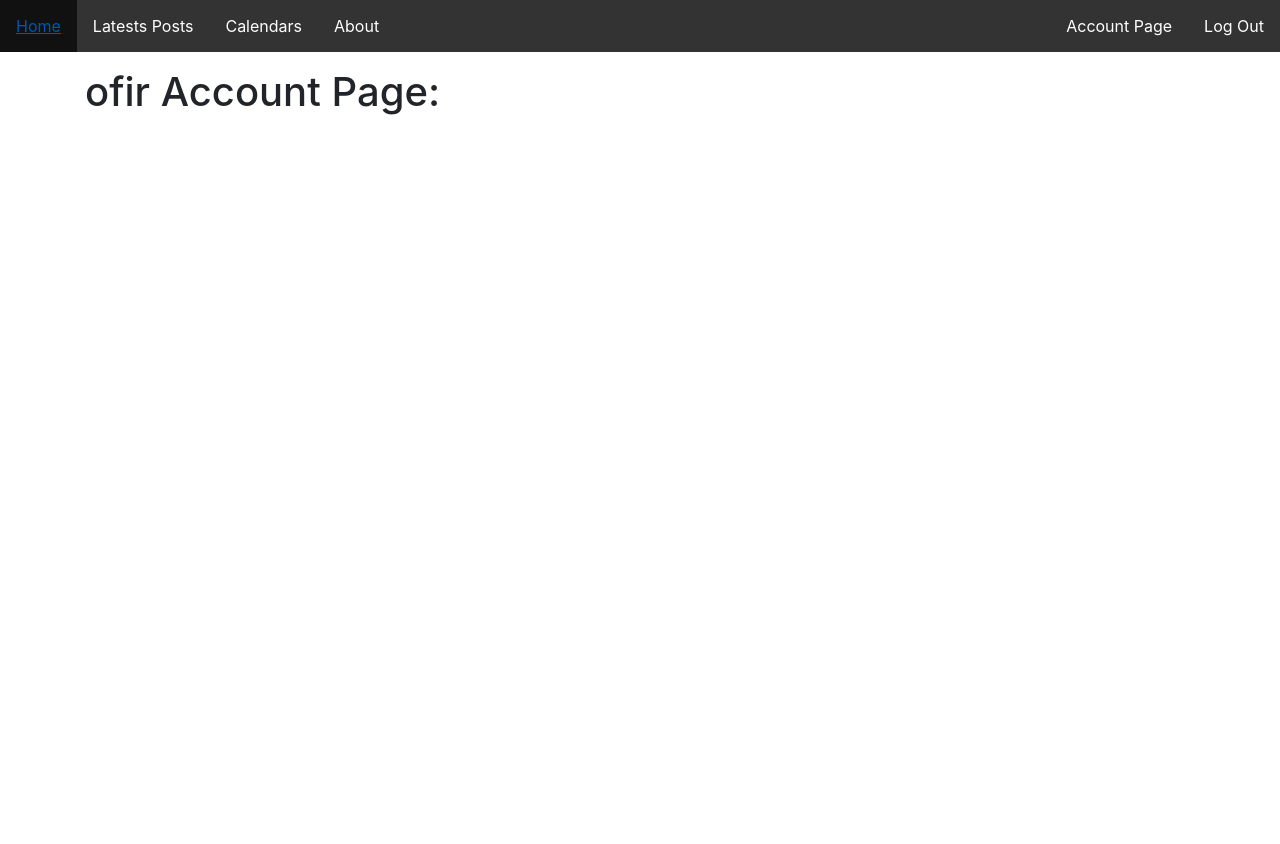
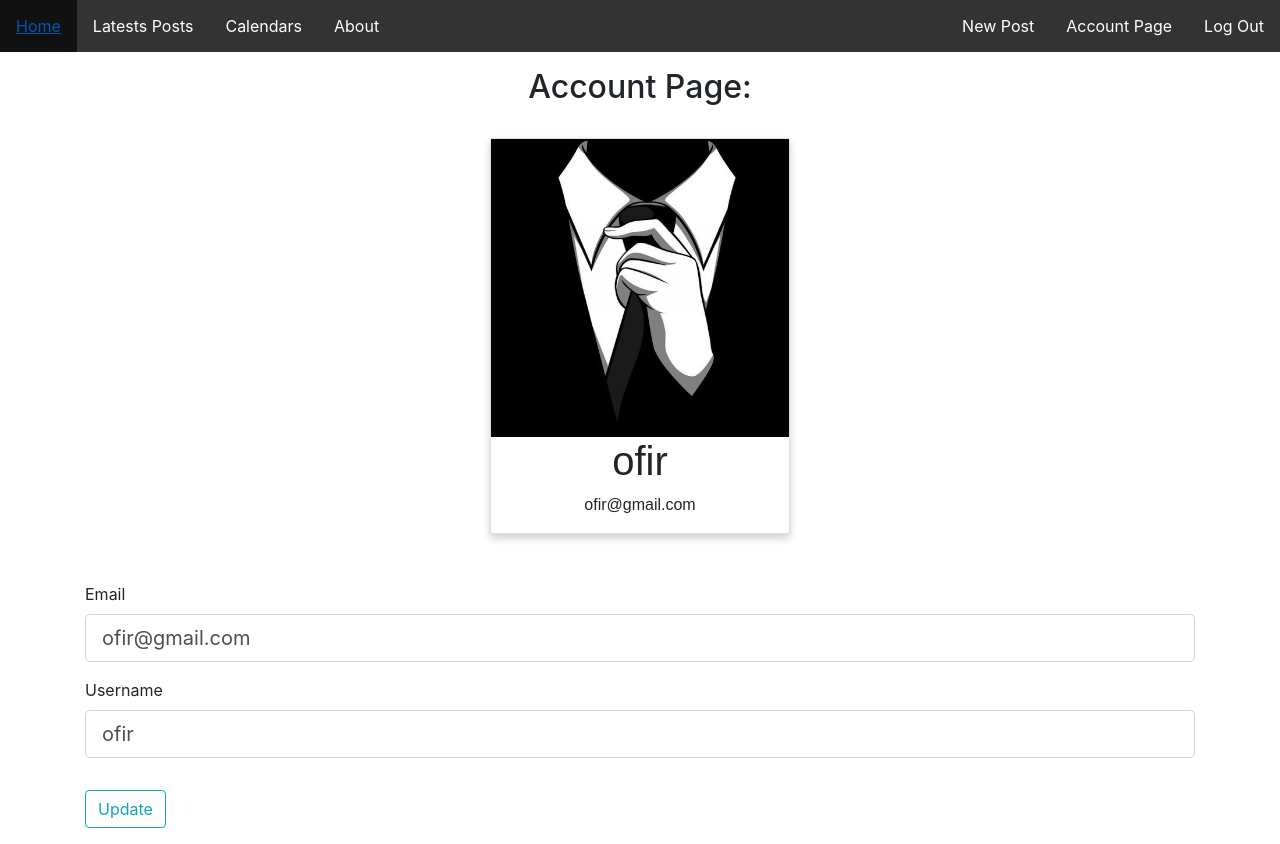
Before and after one commit to ofirhodara/flask_blog_py, a Flask app: page /account in a window 1280 px wide. Before the commit the page ends 115 px from the top, so only its background shows below. Run offline with Flask 2, Linux system fonts and the light colour scheme; a user stored in the database is signed in; some libraries are stand-ins or nearby versions.

Commit message:
end project for now after create and update posts

```diff
--- a/flaskblog/forms.py
+++ b/flaskblog/forms.py
@@ -1,7 +1,9 @@
 from flask_wtf import FlaskForm
-from wtforms import StringField, PasswordField, SubmitField, BooleanField
+from wtforms import StringField, PasswordField, SubmitField, BooleanField, TextAreaField
 from wtforms.validators import DataRequired, Length, Email, EqualTo, ValidationError
 from flaskblog.models import User
+from flask_login import current_user
+
 
 class RegistrationForm(FlaskForm):
     username = StringField('Username',
@@ -39,3 +41,33 @@ class LoginForm(FlaskForm):
     remember = BooleanField('Remember Me')
 
     submit = SubmitField('Log In')
+
+
+class UpdateAccountForm(FlaskForm):
+    username = StringField('Username',
+     validators=[DataRequired(), Length(min=2, max=20)])
+
+    email = StringField('Email',
+        validators=[DataRequired(), Email()])
+
+
+    submit = SubmitField('Update')
+
+    def validate_username(self, username):
+        user = User.query.filter_by(username=username.data).first()
+        if current_user.username != username.data:
+            if user:
+                raise ValidationError(f'User {username.data} user name is already exists')
+
+    def validate_email(self, email):
+        user = User.query.filter_by(email=email.data).first()
+        if current_user.email != email.data:
+            if user:
+                raise ValidationError(f'User {email.data} email is already exists')
+
+
+
+class PostForm(FlaskForm):
+    title = StringField('Title', validators=[DataRequired()])
+    content = TextAreaField('Content', validators=[DataRequired()])
+    submit = SubmitField('Post')
--- a/flaskblog/models.py
+++ b/flaskblog/models.py
@@ -3,11 +3,6 @@ from sqlalchemy.orm import backref
 from flaskblog import db, login_manager
 from flask_login import UserMixin
 from datetime import datetime
-
-
-
-
-
 
 class User(db.Model, UserMixin):
     id = db.Column(db.Integer, primary_key=True)
@@ -22,7 +17,6 @@ class User(db.Model, UserMixin):
 
 
 
-
 class Post(db.Model):
     id = db.Column(db.Integer, primary_key=True)
     title = db.Column(db.String(100), nullable=False)
--- a/flaskblog/routes.py
+++ b/flaskblog/routes.py
@@ -1,29 +1,16 @@
+from os import abort
 from flask import render_template, url_for, flash, redirect, request
 from wtforms.validators import Email
 from flaskblog import app, db, bcrypt
-from flaskblog.forms import RegistrationForm, LoginForm
+from flaskblog.forms import PostForm, RegistrationForm, LoginForm, UpdateAccountForm
 from flaskblog.models import User, Post
 from flask_login import login_manager, login_user, current_user, logout_user, login_required
-
-posts = [
-    {
-        'author': 'Corey Schafer',
-        'title': 'Blog Post 1',
-        'content': 'First post content',
-        'date_posted': 'April 20, 2018'
-    },
-    {
-        'author': 'Jane Doe',
-        'title': 'Blog Post 2',
-        'content': 'Second post content',
-        'date_posted': 'April 21, 2018'
-    }
-]
 
 
 @app.route("/")
 @app.route("/home")
 def home():
+    posts = Post.query.all()
     return render_template('home.html', posts=posts, title='Home')
 
 
@@ -78,8 +65,86 @@ def logout():
     return redirect(url_for('home'))
 
 
-@app.route("/account")
+@app.route("/account", methods=['GET', 'POST'])
 # in order to enter it log in required
 @login_required
 def account():
-     return render_template('account.html', title='Account')
+    image_file = url_for('static', filename=f'profile_pics/{current_user.image_file}')
+    form = UpdateAccountForm()
+
+    if form.validate_on_submit():
+        current_user.username = form.username.data
+        current_user.email = form.email.data
+        db.session.commit()
+        flash(f'Account Updated!')
+        return redirect(url_for('account'))
+
+    elif request.method == 'GET':
+        form.username.data = current_user.username
+        form.email.data = current_user.email
+
+    return render_template('account.html', title='Account', profile_pic=image_file, form=form)
+
+
+
+
+@app.route("/post/new", methods=['GET', 'POST'])
+# in order to enter it log in required
+@login_required
+def new_post():
+
+    form = PostForm()
+
+    if form.validate_on_submit():
+        title1, content1 = form.title.data, form.content.data
+        post = Post(title=title1, content=content1, author=current_user)
+        db.session.commit()
+        flash(f'Post Created!')
+        return redirect(url_for('home'))
+
+    return render_template('create_post.html', title='New Post', form=form)
+
+
+
+@app.route("/post/<int:post_id>", methods=['GET', 'POST'])
+@login_required
+def post(post_id):
+    post = Post.query.get_or_404(post_id)
+    return render_template('post.html', title=post.title, post=post)
+
+
+@app.route("/post/<int:post_id>/update", methods=['GET', 'POST'])
+@login_required
+def update_post(post_id):
+    post = Post.query.get_or_404(post_id)
+
+    if post.author != current_user:
+         print("you are not allowed to do this")
+
+    form = PostForm()
+
+    if form.validate_on_submit():
+        post.title = form.title.data
+        post.content = form.content.data
+        db.session.commit()
+        flash('Your post has been updated!', 'success')
+        return redirect(url_for('post', post_id=post.id))
+
+    elif request.method == 'GET':
+        form.title.data = post.title
+        form.content.data = post.content
+
+    return render_template('create_post.html', title='Update Post', form=form)
+
+
+@app.route("/post/<int:post_id>/delete", methods=['POST'])
+@login_required
+def delete_post(post_id):
+    post = Post.query.get_or_404(post_id)
+    if post.author != current_user:
+        print("you are not allowed to do this")
+
+    db.session.delete(post)
+    db.session.commit()
+    flash('Your post has been deleted!', 'success')
+    return redirect(url_for('home'))
--- a/flaskblog/static/main.css
+++ b/flaskblog/static/main.css
@@ -110,3 +110,17 @@ ul.flashes
   background: #e9f1f8;
   padding: 20px;
 }
+
+.card {
+  box-shadow: 0 4px 8px 0 rgba(0, 0, 0, 0.2);
+  max-width: 300px;
+  margin: auto;
+  text-align: center;
+  font-family: arial;
+}
+
+
+.card img {
+  width:35%;
+  height: 35%;
+}
--- a/flaskblog/templates/account.html
+++ b/flaskblog/templates/account.html
@@ -1,4 +1,58 @@
 {% extends "layout.html"%}
 {% block content %}
-    <h1>{{ current_user.username }} Account Page:</h1>
+
+    <h2 style="text-align:center">Account Page:</h2>
+    <br>
+    <div class="card">
+        <img src="{{ profile_pic }}" style="width:100%">
+        <h1>{{ current_user.username }}</h1>
+        <p>{{ current_user.email }}</p>
+    </div>
+    <br><br>
+
+
+
+        <form method="POST" action="">
+             <!-- used to protect the form against CSRF attacks -->
+             {{ form.hidden_tag() }}
+
+             <fieldset class="form-group">
+
+                 <div class="form-group">
+                     {{form.email.label(class="form-control-label")}}
+
+                     {% if form.email.errors %}
+                            {{form.email(class="form-control form-control-lg is-invalid")}}
+                            <div class="invalid-feedback">
+                                  {% for error in form.email.errors %}
+                                  <span> {{error}}</span>
+                                  {%endfor%}
+                            </div>
+
+                            {% else %}
+                            {{form.email(class="form-control form-control-lg")}}
+                            {%endif%}
+                 </div>
+
+                 <div class="form-group">
+                  {{form.username.label(class="form-control-label")}}
+
+                     {% if form.username.errors %}
+                            {{form.username(class="form-control form-control-lg is-invalid")}}
+                            <div class="invalid-feedback">
+                                  {% for error in form.username.errors %}
+                                  <span> {{error}}</span>
+                                  {%endfor%}
+                            </div>
+                            {% else %}
+                            {{form.username(class="form-control form-control-lg")}}
+                            {%endif%}
+                 </div>
+             </fieldset>
+
+             <div class="form-group">
+                 {{form.submit(class="btn  btn-outline-info")}}
+             </div>
+        </form>
+
 {% endblock content %}
--- a/flaskblog/templates/home.html
+++ b/flaskblog/templates/home.html
@@ -7,10 +7,10 @@
     <article class="media content-section">
       <div class="media-body">
         <div class="article-metadata">
-          <a class="mr-2" href="#">{{ post.author }}</a>
-          <small class="text-muted">{{ post.date_posted }}</small>
+          <a class="mr-2" href="#">{{ post.author.username }}</a>
+          <small class="text-muted">{{ post.date_posted.strftime('%Y-%m-%d') }}</small>
         </div>
-        <h2><a class="article-title" href="#">{{ post.title }}</a></h2>
+        <h2><a class="article-title" href="{{url_for('post', post_id=post.id)}}" >{{ post.title }}</a></h2>
         <p class="article-content">{{ post.content }}</p>
       </div>
     </article>
--- a/flaskblog/templates/layout.html
+++ b/flaskblog/templates/layout.html
@@ -12,7 +12,7 @@
     <link rel="stylesheet" type="text/css" href="{{url_for('static', filename='main.css')}}">
     <!-- Bootstrap CSS -->
     <link rel="stylesheet" href="https://maxcdn.bootstrapcdn.com/bootstrap/4.0.0/css/bootstrap.min.css" integrity="sha384-Gn5384xqQ1aoWXA+058RXPxPg6fy4IWvTNh0E263XmFcJlSAwiGgFAW/dAiS6JXm" crossorigin="anonymous">
-
+    <link rel="stylesheet" href="https://cdnjs.cloudflare.com/ajax/libs/font-awesome/4.7.0/css/font-awesome.min.css">
 </head>
 <body>
 
@@ -25,6 +25,8 @@
         {% if current_user.is_authenticated %}
         <li style="float:right"><a  href="/logout">Log Out</a></li>
         <li style="float:right"><a  href="/account">Account Page</a></li>
+        <li style="float:right"><a  href="{{ url_for('new_post') }}">New Post</a></li>
+
         {% else %}
         <li style="float:right"><a  href="/register">Register</a></li>
         <li style="float:right"><a  href="/login">Log In</a></li>
```
Also changed, not shown: flaskblog/templates/create_post.html (added, +36 -0 lines), flaskblog/templates/post.html (added, +30 -0 lines), flaskblog/site.db, flaskblog/static/profile_pics/default.jpg (added).
